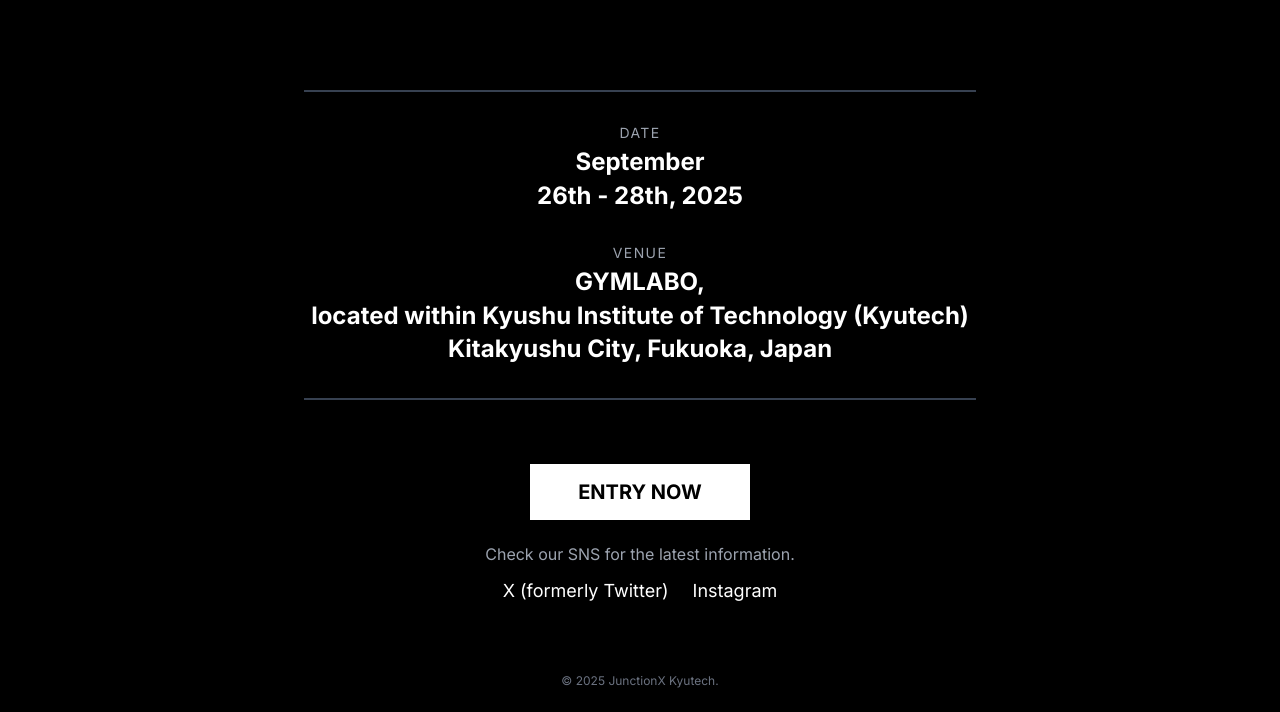
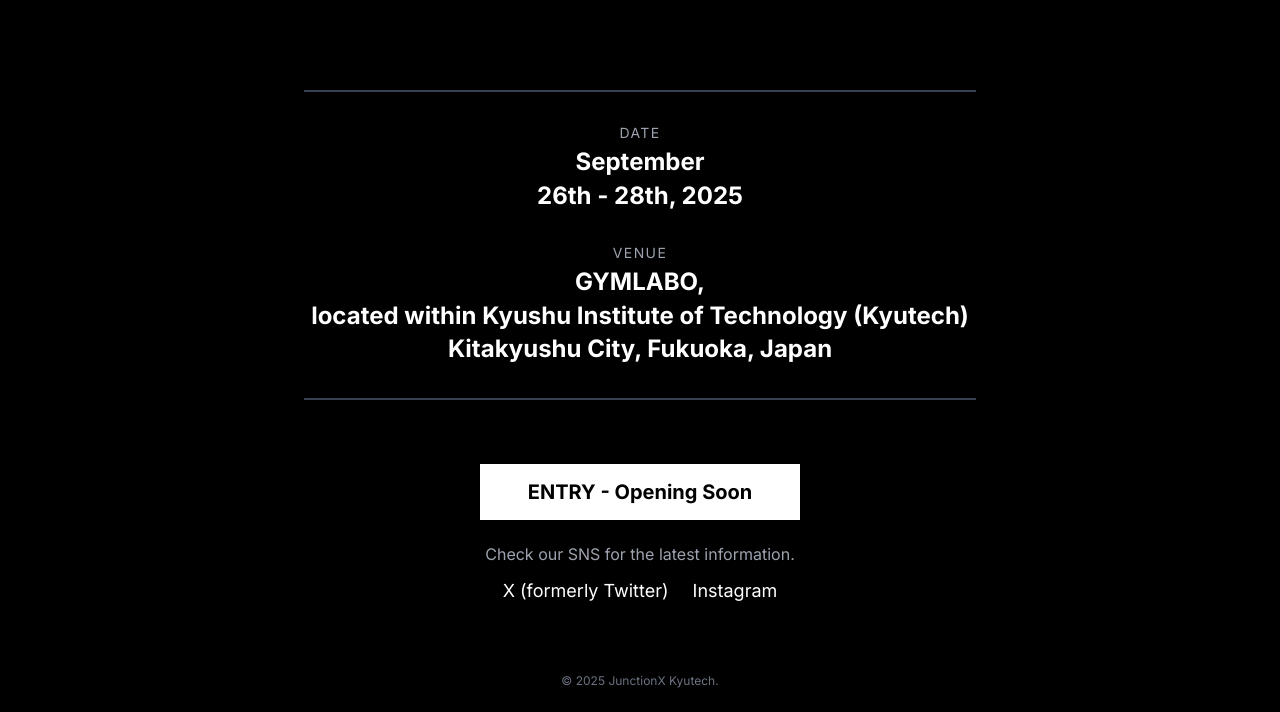
Before and after one commit to Kyutech-Code-Lab/junction-x-kyutech, a plain HTML site: page index.html in a window 1280 px wide. Shown: the part 138-850 px from the top of the page. Drawn offline with Linux system fonts and the light colour scheme.

Commit message:
entryボタンの文言変更

```diff
--- a/index.html
+++ b/index.html
@@ -30,8 +30,8 @@
             <div class="info-item">
               <p class="info-label">VENUE</p>
               <p class="info-value">
-                GYMLABO, <br/>
-                located within Kyushu Institute of Technology (Kyutech) <br/>
+                GYMLABO, <br />
+                located within Kyushu Institute of Technology (Kyutech) <br />
                 Kitakyushu City, Fukuoka, Japan
               </p>
             </div>
@@ -40,7 +40,7 @@
 
         <!-- 申し込みボタンとSNSリンク -->
         <div class="entry-section fade-in-up delay-3">
-          <a href="#" class="entry-button"> ENTRY NOW </a>
+          <a href="#" class="entry-button">ENTRY - Opening Soon</a>
           <p class="sns-info">Check our SNS for the latest information.</p>
           <div class="sns-links">
             <a href="https://x.com/junctionx_9tech" target="_blank"
```
